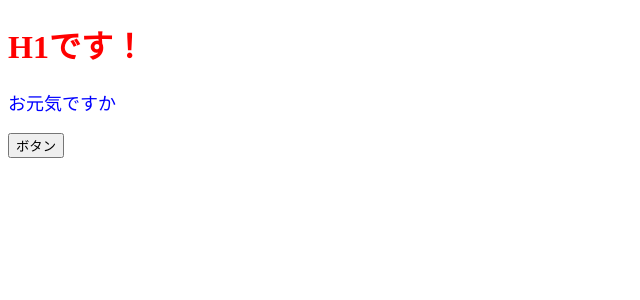
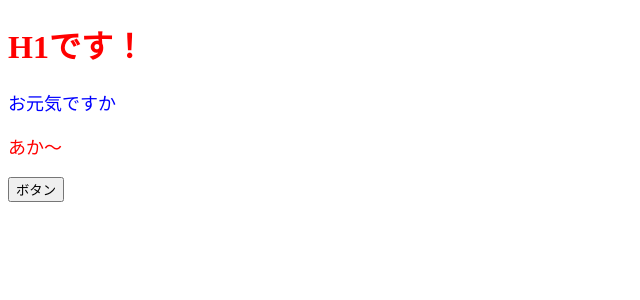
Before and after one commit to shikihaya/react, a React (Create React App) app: page / in a window 1280 px wide. Shown: the top 300 px of the page, without its empty margins (0-640 px from the left). Built offline with nearby package versions, Linux system fonts and the light colour scheme.

Commit message:
propsの使用

```diff
--- a/src/App.jsx
+++ b/src/App.jsx
@@ -7,7 +7,8 @@ const App = () => {
   return (
     <>
       <h1 style={{ color: "red" }}>H1です！</h1>
-      <ColorfulMessage />
+      <ColorfulMessage color="blue" message="お元気ですか" />
+      <ColorfulMessage color="red" message="あか～" />
       <button onClick={onClickButton}>ボタン</button>
     </>
   );
--- a/src/components/ColorfulMessage.jsx
+++ b/src/components/ColorfulMessage.jsx
@@ -1,12 +1,12 @@
 import React from "react";
 
-const ColorfulMessage = () => {
+const ColorfulMessage = (props) => {
   const contentStyle = {
-    color: "blue",
+    color: props.color,
     fontSize: "18px"
   };
 
-  return <p style={contentStyle}>お元気ですか</p>;
+  return <p style={contentStyle}>{props.message}</p>;
 };
 
 export default ColorfulMessage;
```
